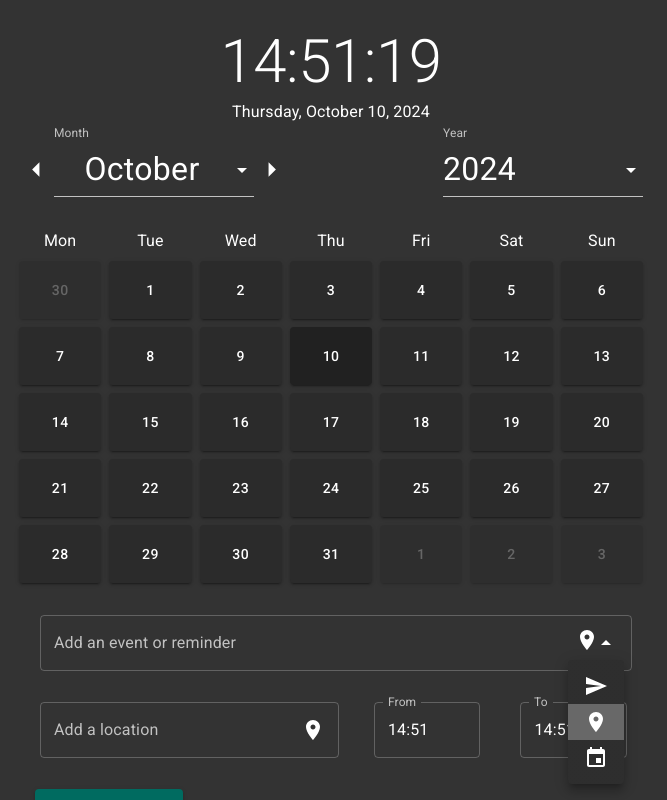
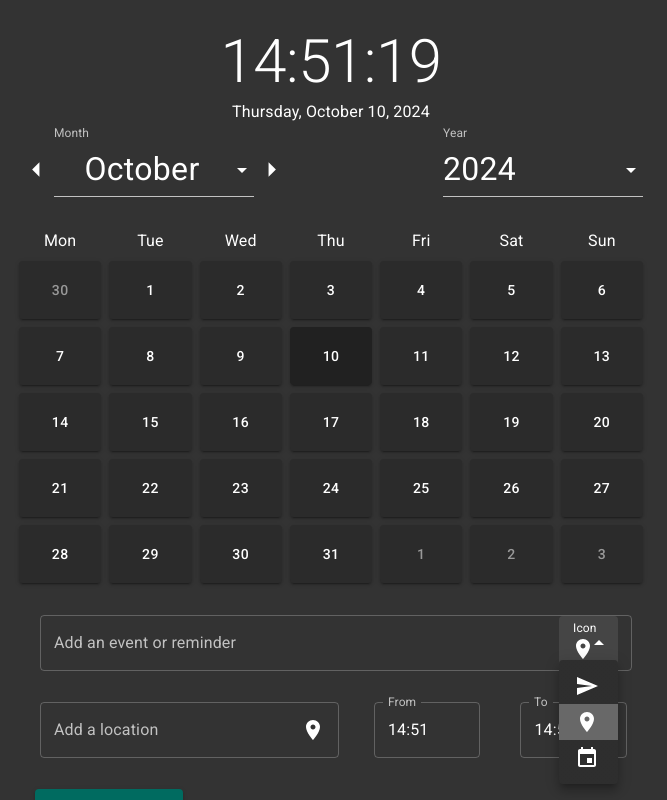
Before and after one commit to MarcusMohns/simple-calendar, a React (Vite) app: page / in a window 1280 px wide. Both pictures are taken after a click on the element 905 px from the left and 643 px from the top of the page. Shown: the top 800 px of the page, without its empty margins (309-976 px from the left). Built offline with nearby package versions, Linux system fonts and the light colour scheme.

Commit message:
misc lighthouse optimizations

```diff
--- a/src/App.jsx
+++ b/src/App.jsx
@@ -48,6 +48,8 @@ function App() {
       >
         <Suspense fallback={<CircularProgress color="secondary" />}>
           <Time />
+        </Suspense>
+        <Suspense fallback={<CircularProgress color="secondary" />}>
           <Calendar />
         </Suspense>
       </Box>
--- a/src/Appointments.jsx
+++ b/src/Appointments.jsx
@@ -1,6 +1,7 @@
 import React from "react";
 import Appointment from "./Appointment";
 import List from "@mui/material/List";
+import ListItem from "@mui/material/ListItem";
 import Collapse from "@mui/material/Collapse";
 import { TransitionGroup } from "react-transition-group";
 
@@ -31,7 +32,7 @@ const Appointments = ({ appointments, deleteAppointment }) => {
           ))}
         </TransitionGroup>
       ) : (
-        <div>No appointments or events</div>
+        <ListItem>No appointments or events</ListItem>
       )}
     </List>
   );
--- a/src/Calendar.jsx
+++ b/src/Calendar.jsx
@@ -1,6 +1,5 @@
 import * as React from "react";
 import { useState, useEffect, Suspense, lazy } from "react";
-import Box from "@mui/material/Box";
 import { CalendarYear } from "./Utilities";
 import TextSection from "./TextSection";
 import SelectMonth from "./Components/SelectMonth";
--- a/src/Components/SelectYear.jsx
+++ b/src/Components/SelectYear.jsx
@@ -29,9 +29,11 @@ const SelectYear = memo(function Greeting({ selectedYear, setSelectedDate }) {
       <InputLabel id="year-select-label">Year</InputLabel>
       <Select
         sx={{ fontSize: "2em" }}
+        labelId="year-select-label"
         id="year-select"
+        name="year-select"
+        className="year-select"
         label="Year"
-        type="number"
         value={selectedYear}
         onChange={handleChange}
         MenuProps={{
--- a/src/Components/StyledTextField.jsx
+++ b/src/Components/StyledTextField.jsx
@@ -7,6 +7,7 @@ import IconButton from "@mui/material/IconButton";
 import Tooltip from "@mui/material/Tooltip";
 import Select from "@mui/material/Select";
 import MenuItem from "@mui/material/MenuItem";
+import InputLabel from "@mui/material/InputLabel";
 
 import SendIcon from "@mui/icons-material/Send";
 import PlaceIcon from "@mui/icons-material/Place";
@@ -36,14 +37,23 @@ const StyledTextField = ({
     ) : (
       <>
         <FormControl>
+          <InputLabel id="event-icon-select-label" sx={{ top: "12px" }}>
+            Icon
+          </InputLabel>
           <Select
-            id="simple-select"
+            margin="none"
+            id="event-icon-select"
+            labelId="event-icon-select-label"
             value={textImage}
             onChange={handleChange}
-            variant="standard"
-            sx={{ display: "block" }}
+            name="event-icon-select"
+            variant="filled"
+            size="small"
+            sx={{
+              display: "block",
+            }}
           >
-            <MenuItem value={0}>
+            <MenuItem value={0} sx={{ paddingRight: "0px" }}>
               <SendIcon />
             </MenuItem>
             <MenuItem value={1}>
--- a/src/Day.jsx
+++ b/src/Day.jsx
@@ -24,10 +24,8 @@ const Day = ({ day, handleHighlighted, isToday }) => {
           minWidth: { xs: "40px", lg: "56px" },
           minHeight: { lg: "58px" },
           width: "100%",
-          // background: day.highlighted ? "#2b2b2b" : "#686868",
           background: "#2b2b2b",
           backgroundColor: isToday ? "#212121" : null,
-          opacity: day.currentMonth ? 1 : 0.5,
           color: day.currentMonth ? "#fff" : "#999999",
           border: day.highlighted
             ? "5px solid #494949"
```
